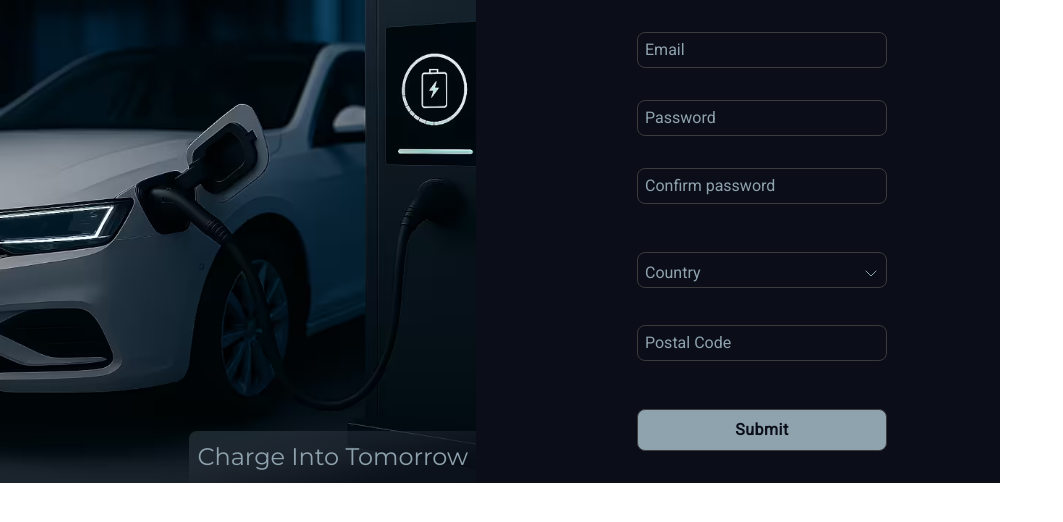
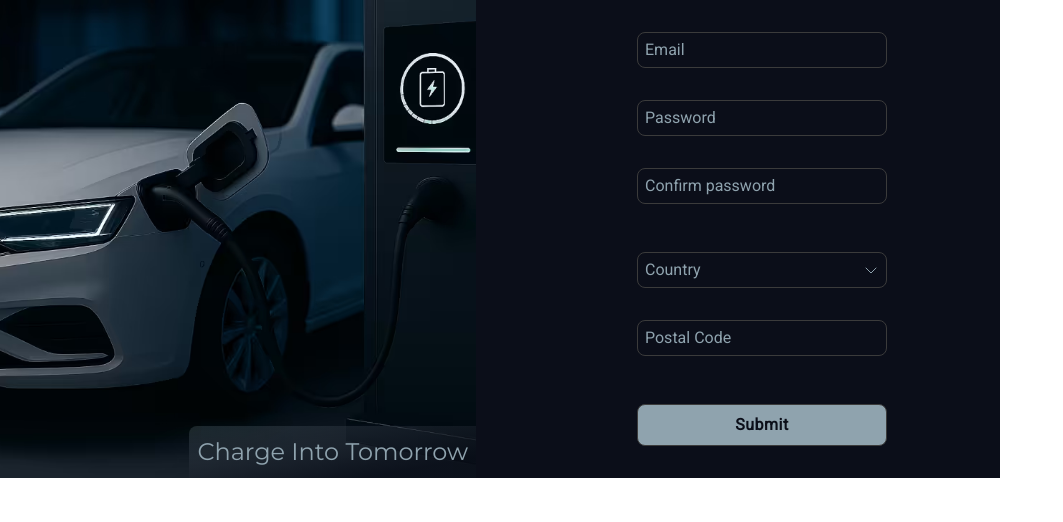
Before and after one commit to st33ze/form-top, a plain HTML site: page index.html in a window 1280 px wide. Shown: the whole page, without its empty margins (0-1063 px from the left). Drawn offline with Linux system fonts and the light colour scheme.

Commit message:
refactor(CountrySelect): separate native and custom select elements

```diff
--- a/form/Select.js
+++ b/form/Select.js
@@ -13,53 +13,70 @@ export default class CountrySelect {
       htmlFor: 'country-native',
       textContent: 'Country'
     });
-    const select = CountrySelect.#createSelect();
-
-    container.append(label, select);
-    return container;
-  }
-
-  static #createSelect() {
-    const select = document.createElement('div');
-    select.className = 'select';
-    select.role = 'combobox';
-    select.setAttribute('aria-expanded', 'false');
-    select.setAttribute('aria-haspopup', 'listbox');
-    select.setAttribute('aria-labelledby', 'country-label');
-
-    select.append(
-      CountrySelect.#createTrigger(),
-      CountrySelect.#createDropdown(),
-      CountrySelect.#createNativeSelect()
-    );
-
-    return select;
-  }
-
-  static #createTrigger() {
-    const trigger = document.createElement('button');
-    trigger.className = 'select__trigger';
-    trigger.type = 'button';
-    trigger.setAttribute('aria-controls', 'country-listbox');
-    trigger.setAttribute('aria-labelledby', 'Select a country');
-
-    const label = Object.assign(document.createElement('span'), {
-      className: 'select__label',
-    });
 
     const arrow = document.createElement('span');
     arrow.className = 'select__arrow';
     arrow.innerHTML = icons.arrow;
     arrow.setAttribute('aria-hidden', 'true');
 
-    trigger.append(label, arrow);
-    return trigger;
+    const native = CountrySelect.#createNativeSelect();
+
+    const custom = CountrySelect.#createCustomSelect();
+
+    container.append(label, arrow, native, custom);
+    return container;
+  }
+
+  static #createNativeSelect() {
+    const select = Object.assign(document.createElement('select'), {
+      id: 'country-native',
+      name: 'country',
+      autocomplete: 'country',
+    });
+
+    const placeholder = Object.assign(document.createElement('option'), {
+      value: '',
+      disabled: true,
+      selected: true,
+      hidden: true
+    });
+    select.append(placeholder);
+
+    COUNTRIES.forEach(({ code, name}) => {
+      const option = Object.assign(document.createElement('option'), {
+        value: code,
+        textContent: name
+      });
+      select.append(option);
+    });
+
+    return select;
+  }
+
+  static #createCustomSelect() {
+    const select = document.createElement('div');
+    select.className = 'custom-select';
+    select.role = 'combobox';
+    select.setAttribute('role', 'combobox');
+    select.setAttribute('aria-expanded', 'false');
+    select.setAttribute('aria-haspopup', 'listbox');
+    select.setAttribute('aria-labelledby', 'country-label');
+
+    const trigger = document.createElement('button');
+    trigger.className = 'custom-select__trigger';
+    trigger.type = 'button';
+    trigger.setAttribute('aria-controls', 'country-listbox');
+
+    const dropdown = CountrySelect.#createDropdown();
+
+    select.append(trigger, dropdown);
+    return select;
   }
 
   static #createDropdown() {
     const list = document.createElement('ul');
     list.id = 'country-listbox';
-    list.className = 'select__options';
+    list.className = 'custom-select__options';
     list.role = 'listbox';
     list.hidden = true;
 
@@ -87,32 +104,4 @@ export default class CountrySelect {
     return list;
   }
 
-  static #createNativeSelect() {
-    const select = Object.assign(document.createElement('select'), {
-      id: 'country-native',
-      name: 'country',
-      autocomplete: 'country',
-      hidden: true
-    });
-
-    const placeholder = Object.assign(document.createElement('option'), {
-      value: '',
-      textContent: 'Select a country',
-      disabled: true,
-      selected: true,
-      hidden: true
-    });
-    select.append(placeholder);
-
-    COUNTRIES.forEach(({ code, name}) => {
-      const option = Object.assign(document.createElement('option'), {
-        value: code,
-        textContent: name
-      });
-      select.append(option);
-    });
-
-    return select;
-  }
-
 }
--- a/form/form.css
+++ b/form/form.css
@@ -54,6 +54,7 @@ form {
   }
 
   &:has(input:focus) label { transition: 0.2s ease all; }
+  &:has(select) label {pointer-events: none;}
 
   label {
     position: absolute;
@@ -82,11 +83,18 @@ form {
       }
     }
   }
+
+  select {
+    appearance: none;
+    -webkit-appearance: none;
+    -moz-appearance: none;
+  }
 }
 
+.custom-select {display: none;}
+
 .form-field input,
-.form-field .select__trigger,
-.select select {
+.form-field select {
   width: 250px;
   min-height: 36px;
   padding-left: 0.5rem;
@@ -138,14 +146,6 @@ svg {
   transform: translateY(-50%);
   color: hsl(var(--clr-subtext));
   pointer-events: none;
-}
-
-.form-field:has(.select) label {pointer-events: none;}
-
-.select select {
-  appearance: none;
-  -webkit-appearance: none;
-  -moz-appearance: none;
 }
 
 .flag {
@@ -217,3 +217,10 @@ button[type="submit"] {
     }
   }
 }
+
+@media (pointer: fine) {
+  .form-field {
+    select {display: none;}
+    .custom-select {display: block;}
+  }
+}
```
